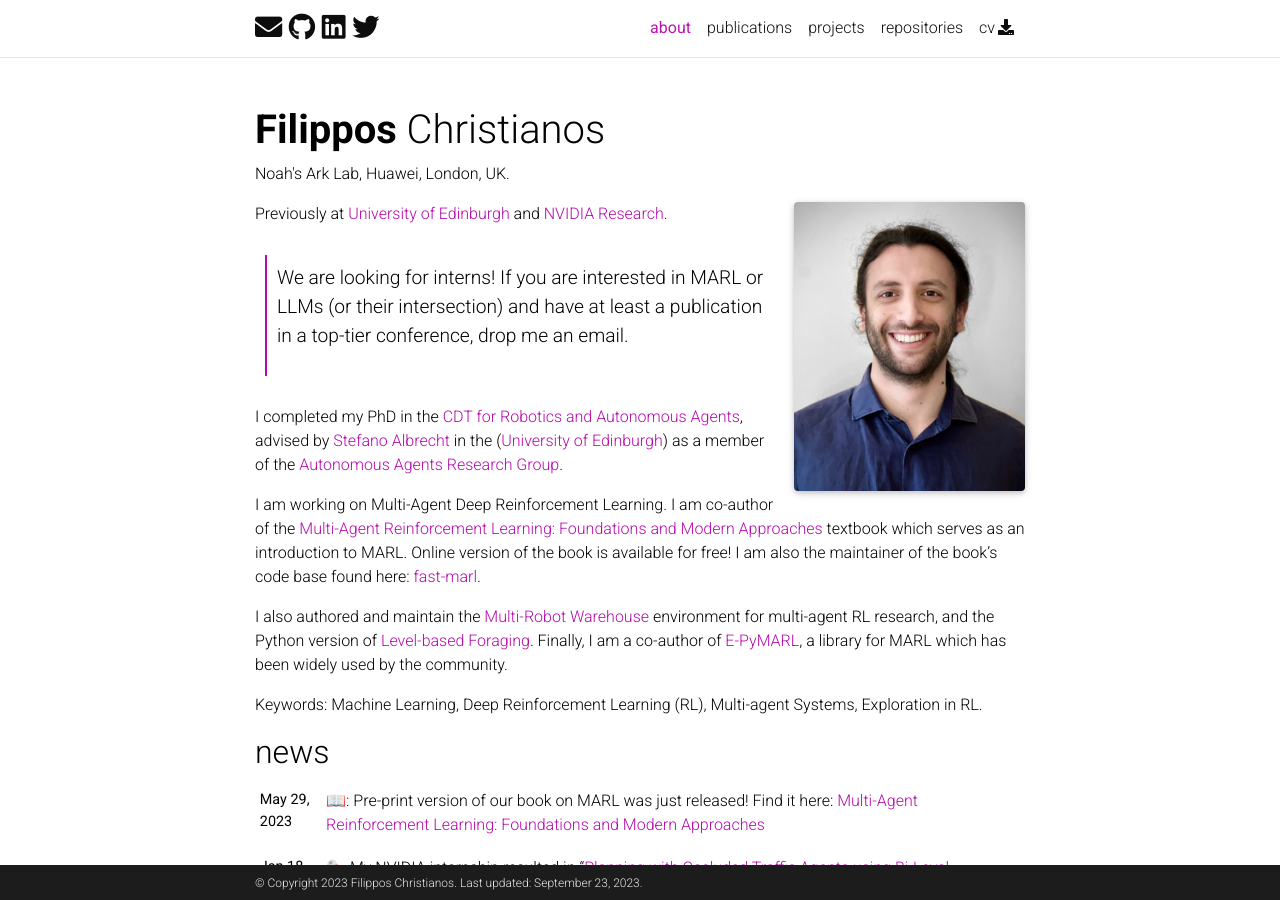
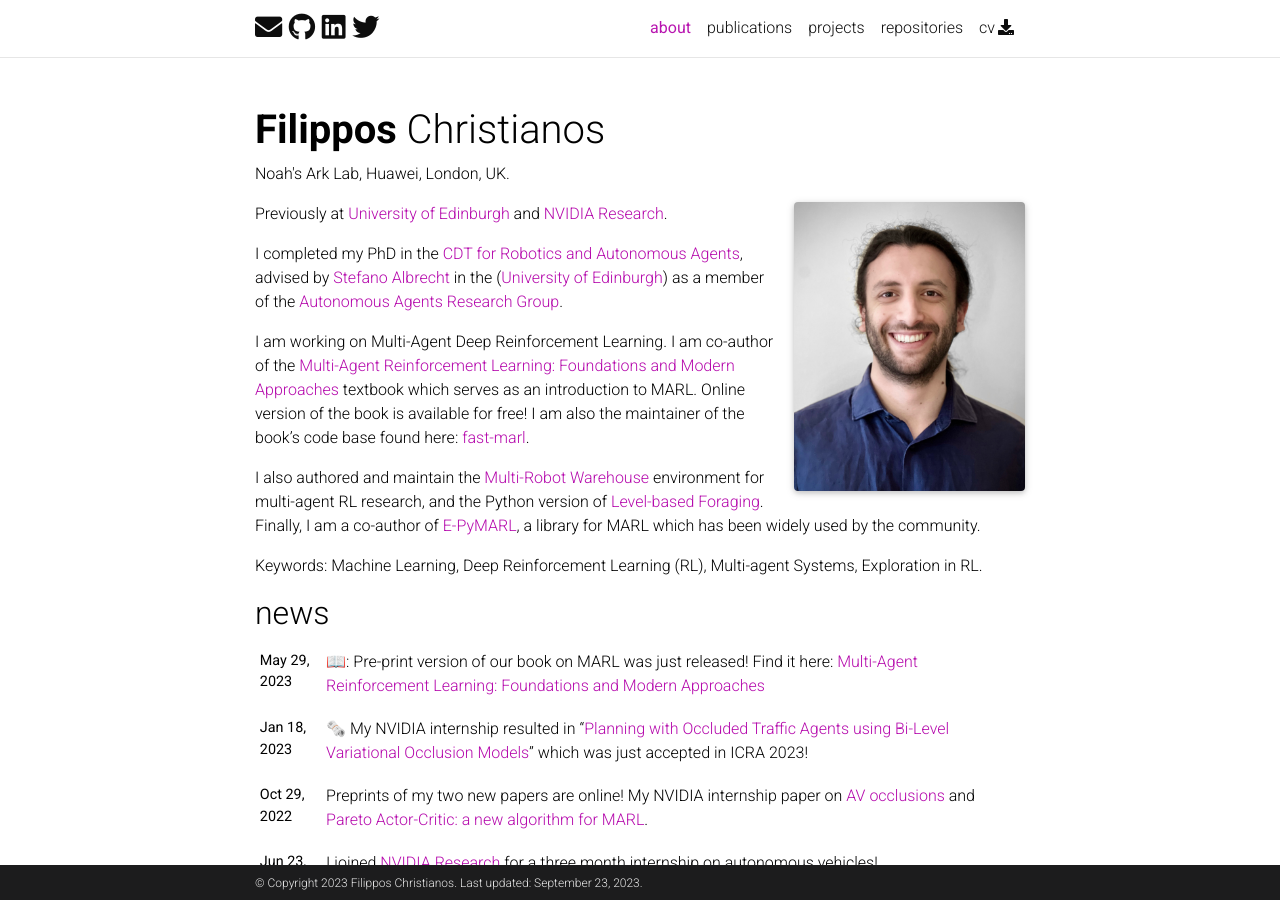
Before and after one commit to semitable/semitable.github.io, a Jekyll site: the page built from _pages/about.md, in a window 1280 px wide and 900 px high. Built offline with Jekyll 4.4.1, drawn with Linux system fonts in a browser that asks for light colours; full-size pictures stand in for the smaller copies a plugin makes; emoji names are drawn with the system emoji font; comment, search, counter and statistics services are not loaded; a style sheet for code colours, icons or effects is not loaded.

Commit message:
Update about.md

```diff
--- a/_pages/about.md
+++ b/_pages/about.md
@@ -17,8 +17,6 @@ social: true  # includes social icons at the bottom of the page
 
 Previously at [University of Edinburgh](https://www.ed.ac.uk/informatics) and [NVIDIA Research](https://nvr-avg.github.io/).
 
-> We are looking for interns! If you are interested in MARL or LLMs (or their intersection) and have at least a publication in a top-tier conference, drop me an email.
-
 I completed my PhD in the [CDT for Robotics and Autonomous Agents](https://www.edinburgh-robotics.org/), advised by [Stefano Albrecht](https://agents.inf.ed.ac.uk/stefano-albrecht/) in the ([University of Edinburgh](https://www.ed.ac.uk/informatics)) as a member of the [Autonomous Agents Research Group](https://agents.inf.ed.ac.uk/).
 
 I am working on Multi-Agent Deep Reinforcement Learning. I am co-author of the [Multi-Agent Reinforcement Learning: Foundations and Modern Approaches](http://www.marl-book.com) textbook which serves as an introduction to MARL. Online version of the book is available for free!
```
